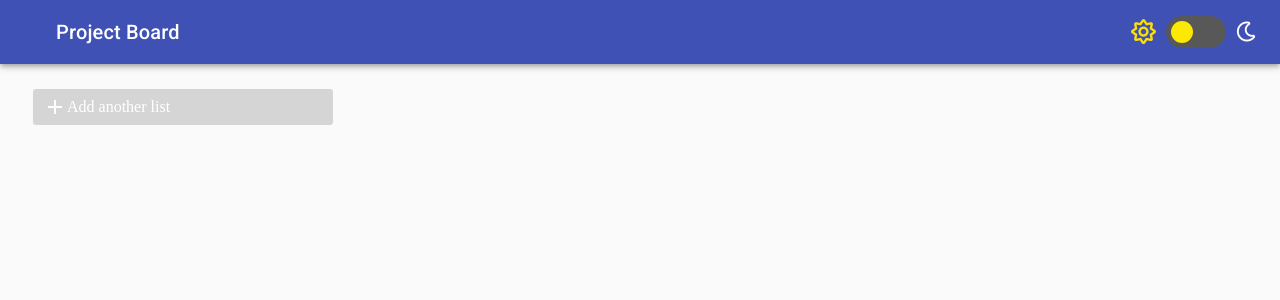
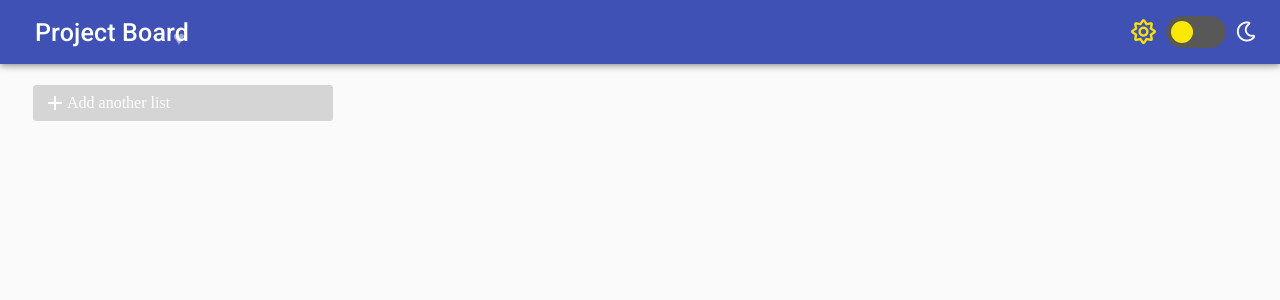
Before and after one commit to sudonitesh/project-board, a React (Create React App) app: page / in a window 1280 px wide. Shown: the top 300 px of the page. Built offline with nearby package versions, Linux system fonts and the light colour scheme.

Commit message:
improvements

```diff
--- a/public/index.html
+++ b/public/index.html
@@ -19,18 +19,35 @@
       work correctly both with client-side routing and a non-root public URL.
       Learn how to configure a non-root public URL by running `npm run build`.
     -->
-    <link rel="stylesheet" href="https://use.fontawesome.com/releases/v5.8.2/css/all.css" integrity="sha384-oS3vJWv+0UjzBfQzYUhtDYW+Pj2yciDJxpsK1OYPAYjqT085Qq/1cq5FLXAZQ7Ay" crossorigin="anonymous">
+    <link
+      rel="stylesheet"
+      href="https://use.fontawesome.com/releases/v5.8.2/css/all.css"
+      integrity="sha384-oS3vJWv+0UjzBfQzYUhtDYW+Pj2yciDJxpsK1OYPAYjqT085Qq/1cq5FLXAZQ7Ay"
+      crossorigin="anonymous"
+    />
     <link
       rel="stylesheet"
       href="https://fonts.googleapis.com/css?family=Roboto:300,400,500"
     />
+    <script src="https://cdnjs.cloudflare.com/ajax/libs/jquery/3.1.0/jquery.min.js"></script>
     <link
       rel="stylesheet"
       href="https://fonts.googleapis.com/icon?family=Material+Icons"
     />
-    <title>React App</title>
+    <title>Project Board</title>
   </head>
   <body>
+    <script>
+      $(document).ready(function() {
+        var i
+        $('.wrapper-button').mousemove(function(e) {
+          $('.wrapper-button .coracao').each(function(i) {
+            x = e.clientX
+            $(this).css({ left: x - $('.wrapper-button').offset().left })
+          })
+        })
+      })
+    </script>
     <noscript>You need to enable JavaScript to run this app.</noscript>
     <div id="root"></div>
     <!--
--- a/src/components/App.css
+++ b/src/components/App.css
@@ -1,4 +1,61 @@
 body {
-  padding: 10px;
+  padding: 70px 10px;
+  width: 100%;
   margin: -10px -10px 10px -10px !important;
 }
+
+.wrapper-button {
+  position: absolute;
+  left: 165px;
+  width: 160px;
+  height: 50px;
+  margin-top: -20px;
+  margin-left: -130px;
+}
+.button {
+  position: absolute;
+  text-align: center;
+  line-height: 42px;
+  border-radius: 3px;
+  color: #fff;
+  font-size: 25px;
+}
+span.coracao {
+  position: absolute;
+  top: 10px;
+  right: 10px;
+  color: #fff;
+  opacity: 0.3;
+}
+.wrapper-button:hover span.coracao {
+  animation: heart 0.8s infinite;
+}
+.wrapper-button:hover span.coracao.dois {
+  right: 20px;
+  animation-duration: 1s;
+  animation-delay: 0.2s;
+}
+@-moz-keyframes heart {
+  100% {
+    transform: translate(40px, -30px) rotate(15deg) scale(2);
+    opacity: 0;
+  }
+}
+@-webkit-keyframes heart {
+  100% {
+    transform: translate(40px, -30px) rotate(15deg) scale(2);
+    opacity: 0;
+  }
+}
+@-o-keyframes heart {
+  100% {
+    transform: translate(40px, -30px) rotate(15deg) scale(2);
+    opacity: 0;
+  }
+}
+@keyframes heart {
+  100% {
+    transform: translate(40px, -30px) rotate(15deg) scale(2);
+    opacity: 0;
+  }
+}
--- a/src/components/App.js
+++ b/src/components/App.js
@@ -113,7 +113,7 @@ class App extends PureComponent {
       <MuiThemeProvider theme={this.state.theme}>
         <CssBaseline />
         <div>
-          <AppBar position="static" style={{ marginBottom: '10px' }}>
+          <AppBar position="fixed" style={{ marginBottom: '10px' }}>
             <Toolbar>
               <IconButton
                 style={styles.menuButton}
@@ -121,7 +121,11 @@ class App extends PureComponent {
                 aria-label="Menu"
               />
               <Typography variant="h6" color="inherit" style={styles.grow}>
-                Project Board
+              <div className="wrapper-button">
+                <span className="coracao um">♥</span>
+                <span className="coracao dois">♥</span>
+                <div className="button">Project Board</div>
+              </div>
               </Typography>
               <span style={{ marginRight: '10px' }}>
                 <i style={this.state.sunIcon} className="far fa-sun" />
--- a/src/index.js
+++ b/src/index.js
@@ -19,9 +19,9 @@ ReactDOM.render(
   document.getElementById('root')
 )
 
-$(document).bind('DOMNodeRemoved', function(e) {
-  console.log('Removed: ' + e.target.nodeName)
-})
+// $(document).bind('DOMNodeRemoved', function(e) {
+//   console.log('Removed: ' + e.target.nodeName)
+// })
 
 // If you want your app to work offline and load faster, you can change
 // unregister() to register() below. Note this comes with some pitfalls.
```
